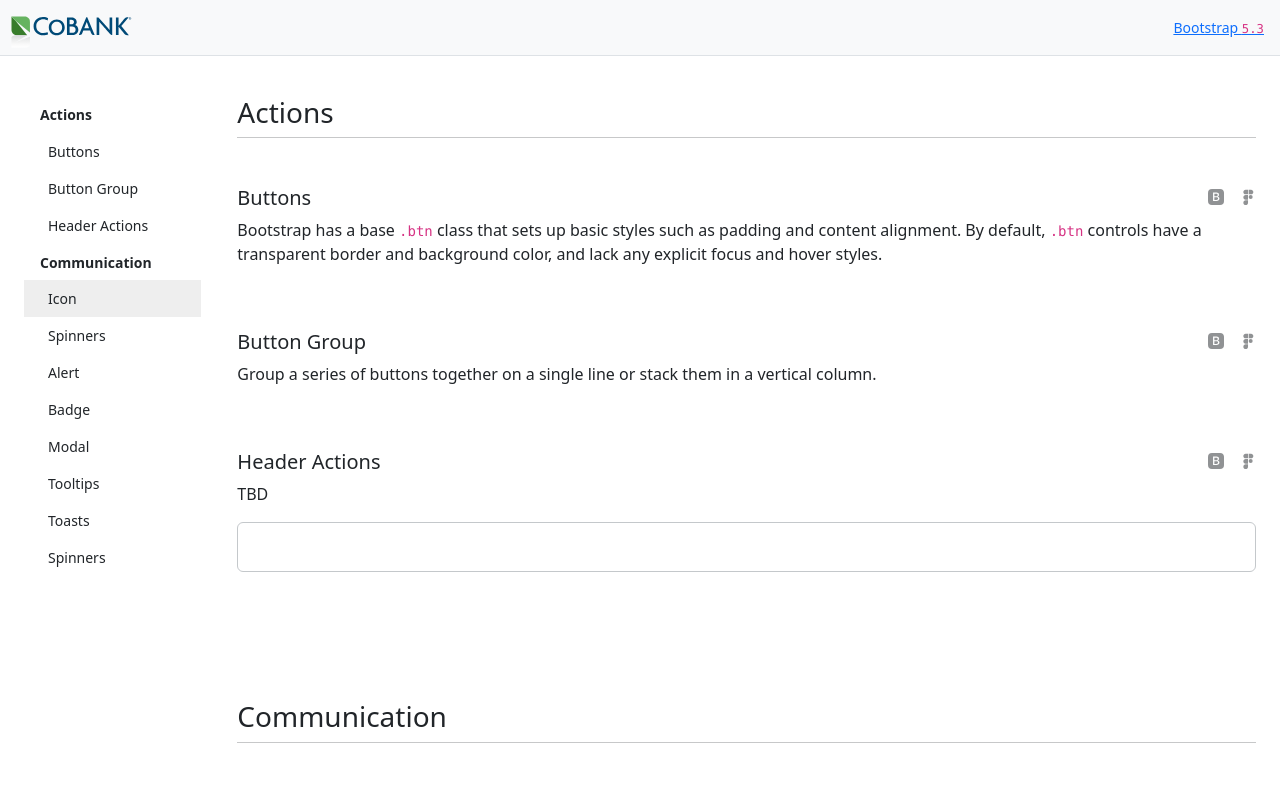
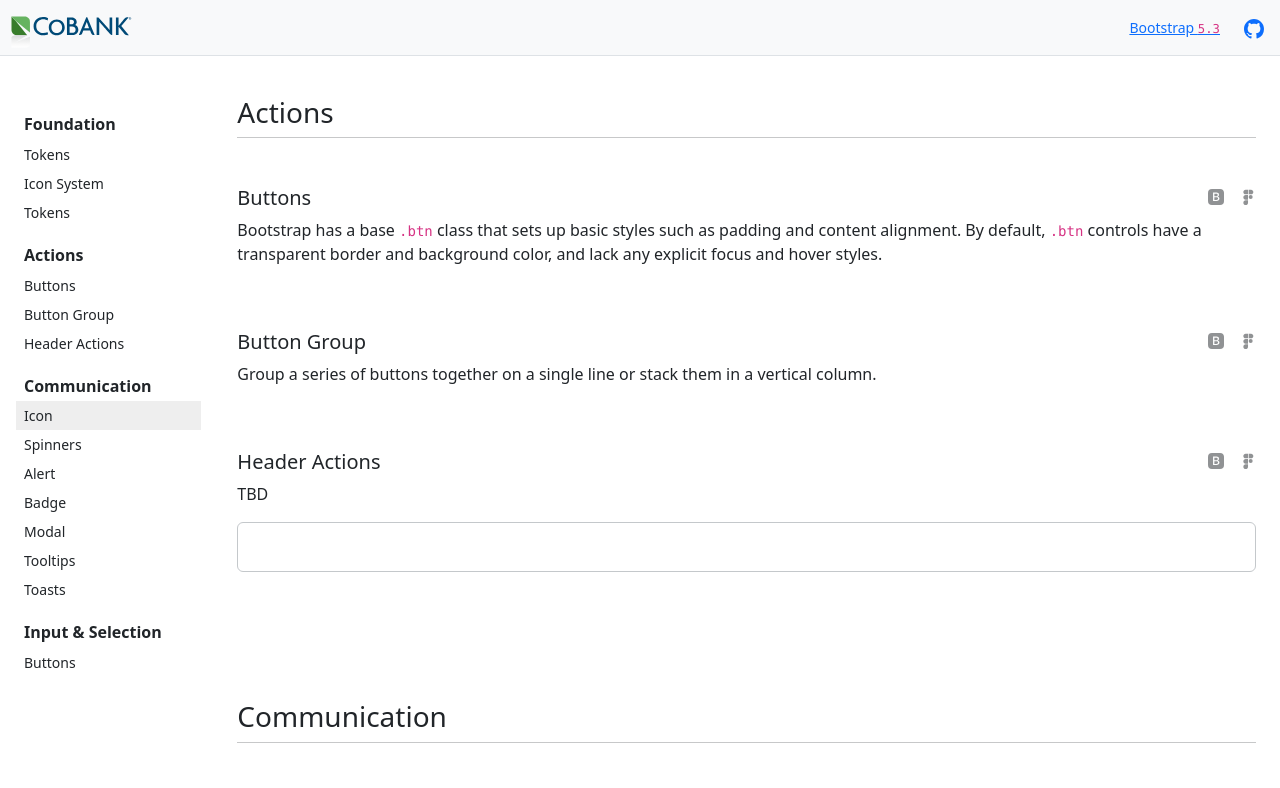
Before and after one commit to ericthayer/bootstrap-5.3, a website built with Vite: page src/index.html in a window 1280 px wide. Shown: the top 788 px of the page. Built offline with nearby package versions, Linux system fonts and the light colour scheme; a script that the page names is missing.

Commit message:
Sidebar styling and color mode updates

```diff
--- a/src/index.html
+++ b/src/index.html
@@ -12,11 +12,10 @@
       href="https://fonts.googleapis.com/css2?family=Material+Symbols+Outlined:opsz,wght,FILL,GRAD@24,400,0,0"
     />
   </head>
-  <body>
+  <body data-bs-theme="light">
     <div
       class="app-header mb-lg-3"
       role="Banner"
-      data-bs-theme="light"
     >
       <nav
         class="navbar navbar-expand-lg pt-lg-2 pb-0 bg-light sticky-top border-bottom"
@@ -87,7 +86,7 @@
                       id="exampleInputEmail1"
                       aria-describedby="searchHelp"
                       placeholder="search"
-                      data-bs-theme="light"
+                      data-bs-theme=""
                     />
                     <div
                       id="searchHelp"
@@ -107,11 +106,20 @@
                 </form>
               </li>
             </ul>
-            <a
-              href="https://getbootstrap.com/"
+            <div class="d-flex gap-2">
+              <a
+                href="https://getbootstrap.com/"
+                class="pb-2 pe-lg-3"
+                ><small>Bootstrap <code>5.3</code></small></a
+              >
+              <a
+              href="https://github.com/ericthayer/cobank-component-library"
               class="pb-2 pe-lg-3"
-              ><small>Bootstrap <code>5.3</code></small></a
+              ><svg xmlns="http://www.w3.org/2000/svg" width="20" height="20" fill="currentColor" class="bi bi-github" viewBox="0 0 16 16">
+                <path d="M8 0C3.58 0 0 3.58 0 8c0 3.54 2.29 6.53 5.47 7.59.4.07.55-.17.55-.38 0-.19-.01-.82-.01-1.49-2.01.37-2.53-.49-2.69-.94-.09-.23-.48-.94-.82-1.13-.28-.15-.68-.52-.01-.53.63-.01 1.08.58 1.23.82.72 1.21 1.87.87 2.33.66.07-.52.28-.87.51-1.07-1.78-.2-3.64-.89-3.64-3.95 0-.87.31-1.59.82-2.15-.08-.2-.36-1.02.08-2.12 0 0 .67-.21 2.2.82.64-.18 1.32-.27 2-.27s1.36.09 2 .27c1.53-1.04 2.2-.82 2.2-.82.44 1.1.16 1.92.08 2.12.51.56.82 1.27.82 2.15 0 3.07-1.87 3.75-3.65 3.95.29.25.54.73.54 1.48 0 1.07-.01 1.93-.01 2.2 0 .21.15.46.55.38A8.01 8.01 0 0 0 16 8c0-4.42-3.58-8-8-8"/>
+              </svg></a
             >
+            </div>
           </div>
         </div>
       </nav>
@@ -130,70 +138,100 @@
               id="list-example"
               class="list-group list-group-flush"
             >
+              <!-- *** Foundation *** -->
               <a
-                class="list-group-item list-group-item-action list-group-item-header"
+                class="list-group-item list-group-item-action mt-3 mb-0 pt-0 pb-1 ps-2 fw-semibold link-underline link-underline-opacity-0 fs-6"
+                href="#foundation"
+                >Foundation</a
+              >
+
+              <a
+                class="list-group-item list-group-item-action py-1 px-2"
+                href="#tokens"
+                >Tokens</a
+              >
+              <a
+                class="list-group-item list-group-item-action py-1 px-2"
+                href="#icon-system"
+                >Icon System</a
+              >
+              <a
+                class="list-group-item list-group-item-action py-1 px-2"
+                href="#buttons"
+                >Tokens</a
+              >
+              <!-- *** Actions *** -->
+              <a
+                class="list-group-item list-group-item-action mt-3 mb-0 pt-0 pb-1 ps-2 fw-semibold link-underline link-underline-opacity-0 fs-6"
                 href="#actions"
                 >Actions</a
               >
               <a
-                class="list-group-item list-group-item-action ps-4"
+                class="list-group-item list-group-item-action py-1 px-2"
                 href="#buttons"
                 >Buttons</a
               >
               <a
-                class="list-group-item list-group-item-action ps-4"
+                class="list-group-item list-group-item-action py-1 px-2"
                 href="#button"
                 >Button Group</a
               >
               <a
-                class="list-group-item list-group-item-action ps-4"
+                class="list-group-item list-group-item-action py-1 px-2"
                 href="#header-actions"
                 >Header Actions</a
               >
+              <!-- *** Communication *** -->
               <a
-                class="list-group-item list-group-item-action list-group-item-header"
+                class="list-group-item list-group-item-action mt-3 mb-0 pt-0 pb-1 ps-2 fw-semibold link-underline link-underline-opacity-0 fs-6"
                 href="#communication"
                 >Communication</a
               >
               <a
-                class="list-group-item list-group-item-action ps-4"
+                class="list-group-item list-group-item-action py-1 px-2"
                 href="#icon"
                 >Icon</a
               >
               <a
-                class="list-group-item list-group-item-action ps-4"
+                class="list-group-item list-group-item-action py-1 px-2"
                 href="#spinners"
                 >Spinners</a
               >
               <a
-                class="list-group-item list-group-item-action ps-4"
+                class="list-group-item list-group-item-action py-1 px-2"
                 href="#alert"
                 >Alert</a
               >
               <a
-                class="list-group-item list-group-item-action ps-4"
+                class="list-group-item list-group-item-action py-1 px-2"
                 href="#badge"
                 >Badge</a
               >
               <a
-                class="list-group-item list-group-item-action ps-4"
+                class="list-group-item list-group-item-action py-1 px-2"
                 href="#modal"
                 >Modal</a
               >
               <a
-                class="list-group-item list-group-item-action ps-4"
+                class="list-group-item list-group-item-action py-1 px-2"
                 href="#tooltips"
                 >Tooltips</a
               >
               <a
-                class="list-group-item list-group-item-action ps-4"
+                class="list-group-item list-group-item-action py-1 px-2"
                 href="#toasts"
                 >Toasts</a
               >
+              <!-- Input & Selection -->
               <a
-                class="list-group-item list-group-item-action ps-4"
-                href="#spinners"
-                >Spinners</a
+                class="list-group-item list-group-item-action mt-3 mb-0 pt-0 pb-1 ps-2 fw-semibold link-underline link-underline-opacity-0 fs-6"
+                href="#input-and-selection"
+                >Input & Selection</a
+              >
+              <a
+                class="list-group-item list-group-item-action py-1 px-2"
+                href="#buttons"
+                >Buttons</a
               >
             </div>
           </aside>
--- a/src/scss/styles.scss
+++ b/src/scss/styles.scss
@@ -60,7 +60,8 @@
 
 @import "layout";
 
-// demo styles
+// Demo styles: Quick and dirty
+// Not for CoBank production
 
 img,
 svg {
@@ -72,6 +73,10 @@ svg {
   svg {
     width: 8rem;
   }
+}
+
+.list-group {
+  margin-left: -0.5rem;
 }
 
 .list-group-item-header {
@@ -118,3 +123,11 @@ svg {
 .code-sample {
   margin-top: 2rem;
 }
+
+.fs-7 {
+  font-size: 0.875rem;
+}
+
+.list-group {
+
+}
```
